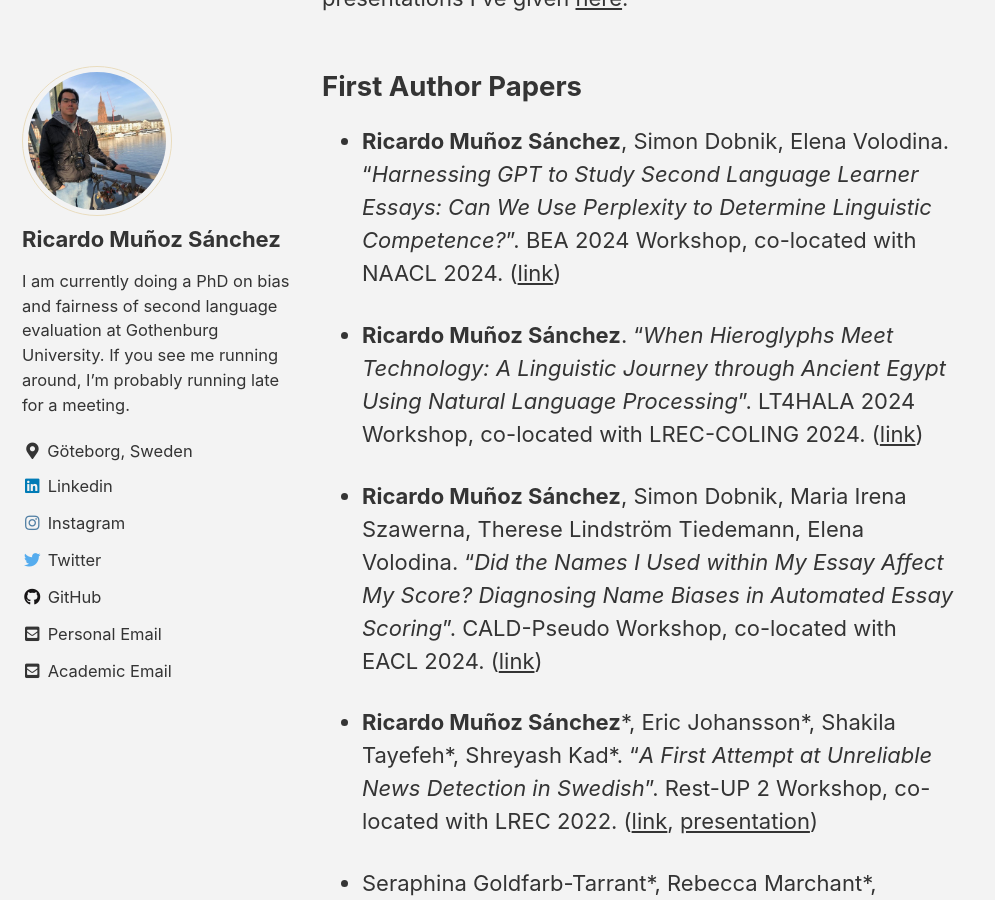
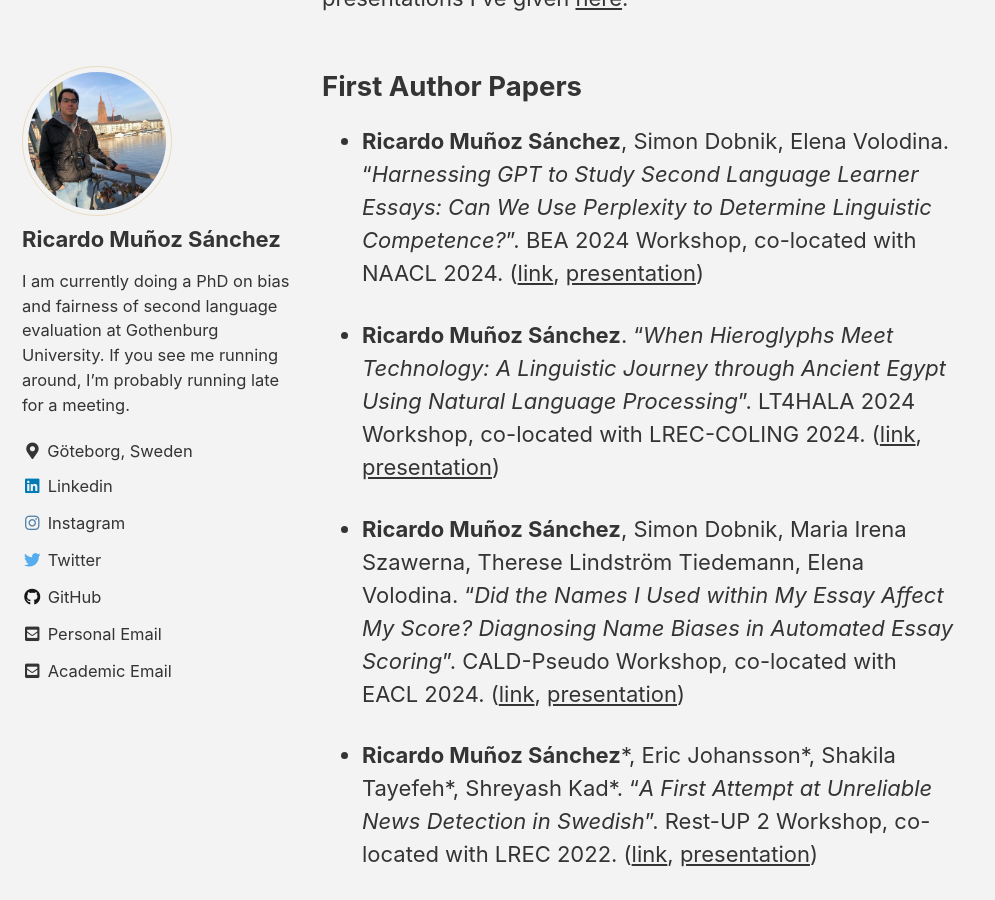
Before and after one commit to rimusa/rimusa.github.io, a Jekyll site: the page built from docs/_pages/research.md, in a window 1280 px wide and 900 px high, scrolled down 251 px. Shown: the whole window, without its empty margins (0-995 px from the left). Built offline with Jekyll 4.4.1, drawn with Linux system fonts in a browser that asks for light colours; cached includes are drawn as plain includes.

Commit message:
Added slides for several papers

```diff
--- a/docs/_pages/research.md
+++ b/docs/_pages/research.md
@@ -11,11 +11,11 @@ You can see the talks and presentations I've given [here](../talks).
 
 ## First Author Papers
 
-- **Ricardo Muñoz Sánchez**, Simon Dobnik, Elena Volodina. "_Harnessing GPT to Study Second Language Learner Essays: Can We Use Perplexity to Determine Linguistic Competence?_". BEA 2024 Workshop, co-located with NAACL 2024. ([link](https://aclanthology.org/2024.bea-1.34/))
+- **Ricardo Muñoz Sánchez**, Simon Dobnik, Elena Volodina. "_Harnessing GPT to Study Second Language Learner Essays: Can We Use Perplexity to Determine Linguistic Competence?_". BEA 2024 Workshop, co-located with NAACL 2024. ([link](https://aclanthology.org/2024.bea-1.34/), [presentation](../documents/presentations/2024_BEA_GPT.pdf))
 
-- **Ricardo Muñoz Sánchez**. "_When Hieroglyphs Meet Technology: A Linguistic Journey through Ancient Egypt Using Natural Language Processing_". LT4HALA 2024 Workshop, co-located with LREC-COLING 2024. ([link](https://aclanthology.org/2024.lt4hala-1.18/))
+- **Ricardo Muñoz Sánchez**. "_When Hieroglyphs Meet Technology: A Linguistic Journey through Ancient Egypt Using Natural Language Processing_". LT4HALA 2024 Workshop, co-located with LREC-COLING 2024. ([link](https://aclanthology.org/2024.lt4hala-1.18/), [presentation](../documents/presentations/2024_LT4HALA_v2.pdf))
 
-- **Ricardo Muñoz Sánchez**, Simon Dobnik, Maria Irena Szawerna, Therese Lindström Tiedemann, Elena Volodina. "_Did the Names I Used within My Essay Affect My Score? Diagnosing Name Biases in Automated Essay Scoring_". CALD-Pseudo Workshop, co-located with EACL 2024. ([link](https://aclanthology.org/2024.caldpseudo-1.10/))
+- **Ricardo Muñoz Sánchez**, Simon Dobnik, Maria Irena Szawerna, Therese Lindström Tiedemann, Elena Volodina. "_Did the Names I Used within My Essay Affect My Score? Diagnosing Name Biases in Automated Essay Scoring_". CALD-Pseudo Workshop, co-located with EACL 2024. ([link](https://aclanthology.org/2024.caldpseudo-1.10/), [presentation](../documents/presentations/2024_CALD_Pseudo.pdf))
 
 - **Ricardo Muñoz Sánchez**\*, Eric Johansson\*, Shakila Tayefeh\*, Shreyash Kad\*. "_A First Attempt at Unreliable News Detection in Swedish_". Rest-UP 2 Workshop, co-located with LREC 2022. ([link](https://aclanthology.org/2022.restup-1.1/), [presentation](../documents/presentations/2022_restup.pdf))
 
@@ -35,7 +35,7 @@ You can see the talks and presentations I've given [here](../talks).
 
 - Dimitrios Kokkinakis, **Ricardo Muñoz Sánchez**, Mia-Marie Hammarlin. "_Scaling-up the Resources for a Freely Available Swedish VADER (svVADER)_". NoDaLiDa 2023. ([link](https://openreview.net/forum?id=DlcsrF8w1w))
 
-- Dimitrios Kokkinakis, **Ricardo Muñoz Sánchez**, Sebastianus Bruinsma, Mia-Marie Hammarlin."_Investigating the Effects of MWE Identification in Structural Topic Modelling_". 19th Workshop on Multiword Expressions, co-located with EACL 2023. ([link](https://aclanthology.org/2023.mwe-1.7/))
+- Dimitrios Kokkinakis, **Ricardo Muñoz Sánchez**, Sebastianus Bruinsma, Mia-Marie Hammarlin."_Investigating the Effects of MWE Identification in Structural Topic Modelling_". 19th Workshop on Multiword Expressions, co-located with EACL 2023. ([link](https://aclanthology.org/2023.mwe-1.7/), [presentation](../documents/presentations/2023_MWE_Workshop_V2.pdf))
 
 
 
```
Also changed, not shown: 4 other files.
